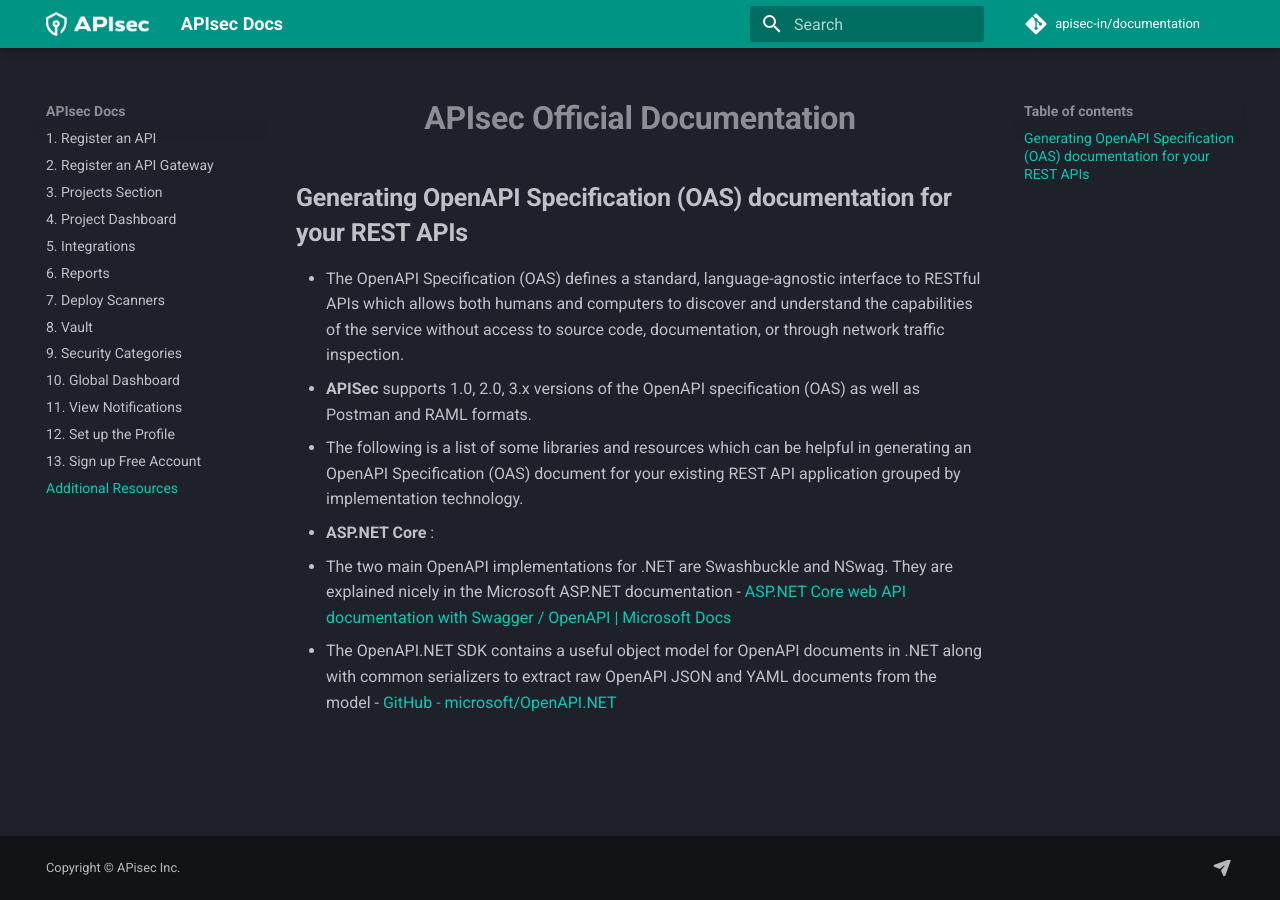
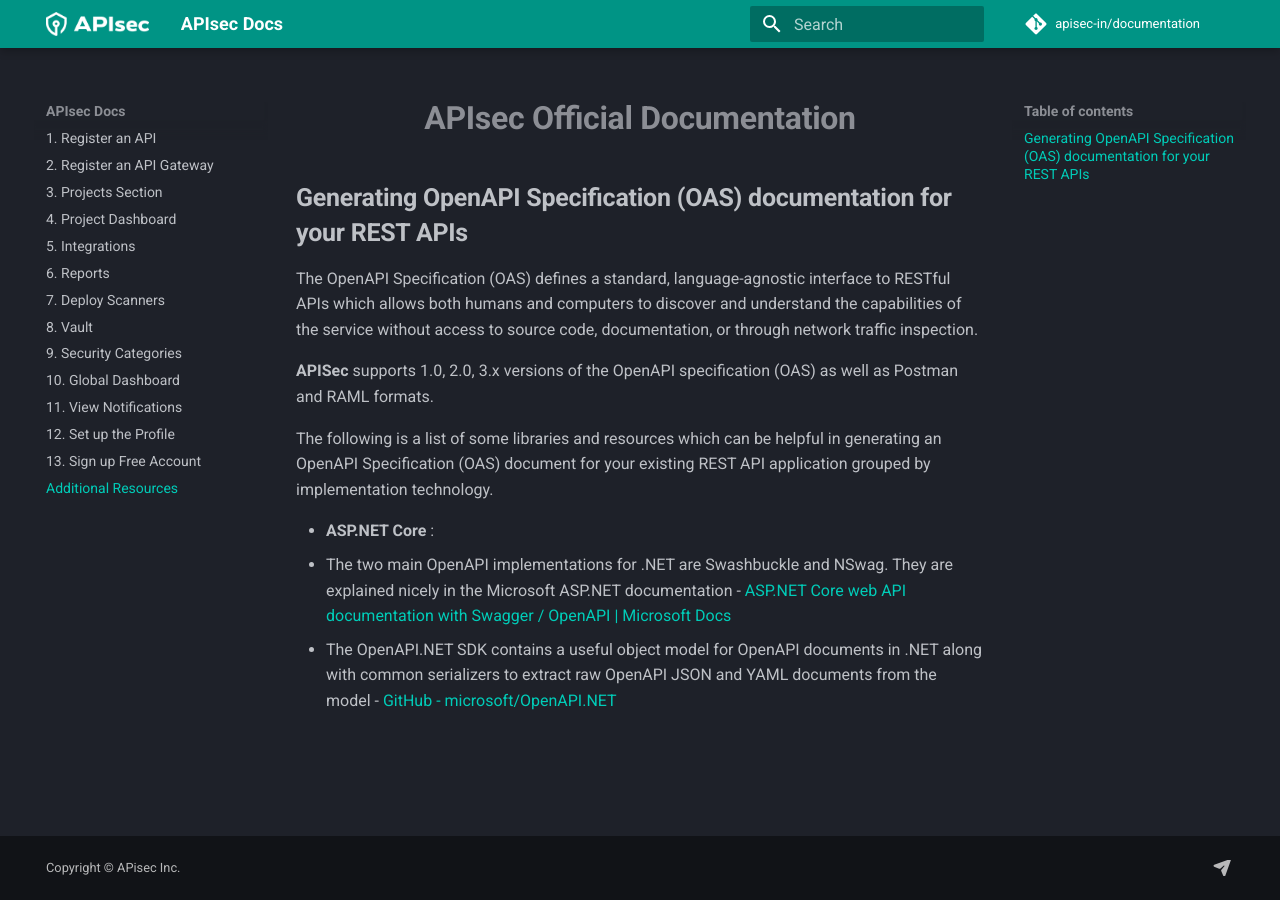
Before and after one commit to apisec-inc/documentation, an MkDocs documentation site: the page built from docs/Additional Resources.md, in a window 1280 px wide. Built offline with MkDocs 1.6.1 and Material for MkDocs 9.7.7, drawn with Linux system fonts in a browser that asks for light colours; comment, search, counter and statistics services are not loaded.

```diff
--- a/docs/Additional Resources.md
+++ b/docs/Additional Resources.md
@@ -2,9 +2,11 @@
 
 ## **Generating OpenAPI Specification (OAS) documentation for your REST APIs**
 
-- The OpenAPI Specification (OAS) defines a standard, language-agnostic interface to RESTful APIs which allows both humans and computers to discover and understand the capabilities of the service without access to source code, documentation, or through network traffic inspection.
-- **APISec** supports 1.0, 2.0, 3.x versions of the OpenAPI specification (OAS) as well as Postman and RAML formats.
-- The following is a list of some libraries and resources which can be helpful in generating an OpenAPI Specification (OAS) document for your existing REST API application grouped by implementation technology.
+ The OpenAPI Specification (OAS) defines a standard, language-agnostic interface to RESTful APIs which allows both humans and computers to discover and understand the capabilities of the service without access to source code, documentation, or through network traffic inspection.
+
+**APISec** supports 1.0, 2.0, 3.x versions of the OpenAPI specification (OAS) as well as Postman and RAML formats.
+
+The following is a list of some libraries and resources which can be helpful in generating an OpenAPI Specification (OAS) document for your existing REST API application grouped by implementation technology.
 
    - **ASP.NET Core** :
    - The two main OpenAPI implementations for .NET are Swashbuckle and NSwag. They are explained nicely in the Microsoft ASP.NET documentation - [ASP.NET Core web API documentation with Swagger / OpenAPI | Microsoft Docs](https://docs.microsoft.com/en-us/aspnet/core/tutorials/web-api-help-pages-using-swagger?view=aspnetcore-6.0)
```
